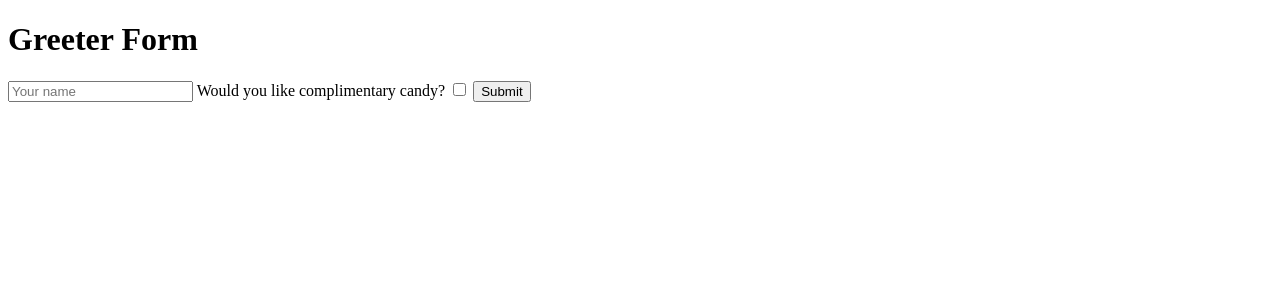
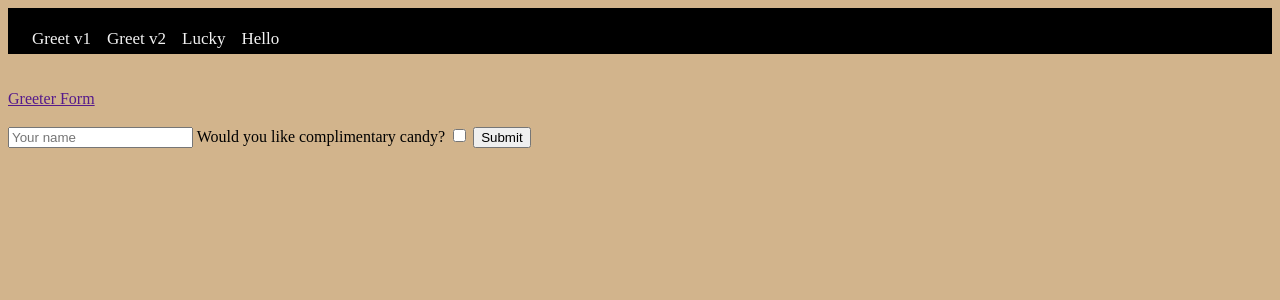
Before and after one commit to Larry-Volz/flask-jinja, a Flask app: page /form-2 in a window 1280 px wide. Shown: the top 300 px of the page. Run offline with Flask 2, Linux system fonts and the light colour scheme.

Commit message:
finished jinja unit

```diff
--- a/app.py
+++ b/app.py
@@ -12,6 +12,8 @@ toolbar = DebugToolbarExtension(app)
 @app.route('/form')
 def show_form():
     return render_template('form.html')
+
+#---------------------------------------------- GREET2 COMPLIMENTS ---------------------------------------------------
 
 COMPLIMENTS = ["nearly cool","borderline clever","tenacious","awesome","not-nearly-as-dumb as people say", "smelly... but in a good(ish) way", "audacious","well-mannered for your level of class"]
 
@@ -33,8 +35,9 @@ def get_greeting_2():
     username=request.args["username"]
     wants_compliments=request.args.get("wants_compliments")
     nice_things = sample(COMPLIMENTS, 3) #from random
+    return render_template('greet_2.html', username=username, wants=wants_compliments, compliments=nice_things, idx=idx)
 
-    return render_template('greet_2.html', username=username, wants=wants_compliments, compliments=nice_things, idx=idx)
+#----------------------------------------------------------------------------------------------------------------------
 
 
 """
--- /dev/null
+++ b/static/css/app1.css
@@ -0,0 +1,34 @@
+body {
+    background-color: tan;
+}
+
+h1 {
+    color: purple;
+}
+
+li, .compliment  {
+    font-size: 2rem;
+    font-weight: 500;
+}
+
+.navbar {
+    background-color: black; /*??? why not working*/
+    padding: 14px 16px;
+}
+
+.navbar a {
+    float: left;
+    color: #f2f2f2;
+    text-align: center;
+    padding: 7px 8px;
+    text-decoration: none;
+    font-size: 17px;
+}
+
+a:hover {
+    color: purple;
+}
+
+.content {
+    margin-left: 14px;
+}
--- /dev/null
+++ b/templates/base.html
@@ -0,0 +1,29 @@
+<!DOCTYPE html>
+<html lang="en">
+<head>
+    <meta charset="UTF-8">
+    <meta name="viewport" content="width=device-width, initial-scale=1.0">
+
+    <link rel="stylesheet" href="/static/css/app1.css">
+
+    <title>{% block title %} {% endblock %}</title>
+
+</head>
+<body>
+    <nav class="navbar">
+        <a href="/form">Greet v1</a>
+        <a href="/form-2">Greet v2</a>
+        <a href="/lucky">Lucky</a>
+        <a href="/howdy">Hello</a>
+        <br>
+    </nav>
+<br><br>
+        <a href="">{% block page_name %} {% endblock%}</a>
+    <br><br>
+    <main id="content">
+        {% block content %}{% endblock%}
+    </main>
+    <br><br><br>
+
+</body>
+</html>
--- a/templates/form_2.html
+++ b/templates/form_2.html
@@ -1,17 +1,12 @@
-<!DOCTYPE html>
-<html lang="en">
-<head>
-    <meta charset="UTF-8">
-    <meta name="viewport" content="width=device-width, initial-scale=1.0">
-    <title>Greeter Form V2</title>
-</head>
-<body>
-    <h1>Greeter Form</h1>
+{% extends 'base.html' %}
+{%block title%}Form #2 {% endblock %}
+{% block page_name %}Greeter Form{% endblock%}
+{% block content%}
+
     <form action="/greet2">
         <input type="text" placeholder="Your name" name="username">
         <label for ="compliments">Would you like complimentary candy?</label>
         <input type = "checkbox" id="compliments" name="wants_compliments">
         <button>Submit</button>
     </form>
-</body>
-</html>
+{% endblock%}
```
Also changed, not shown: templates/form.html (+6 -11 lines), templates/greet.html (+5 -7 lines), templates/greet_2.html (+6 -17 lines), templates/hello.html (+5 -10 lines), templates/lucky.html (+26 -16 lines).
